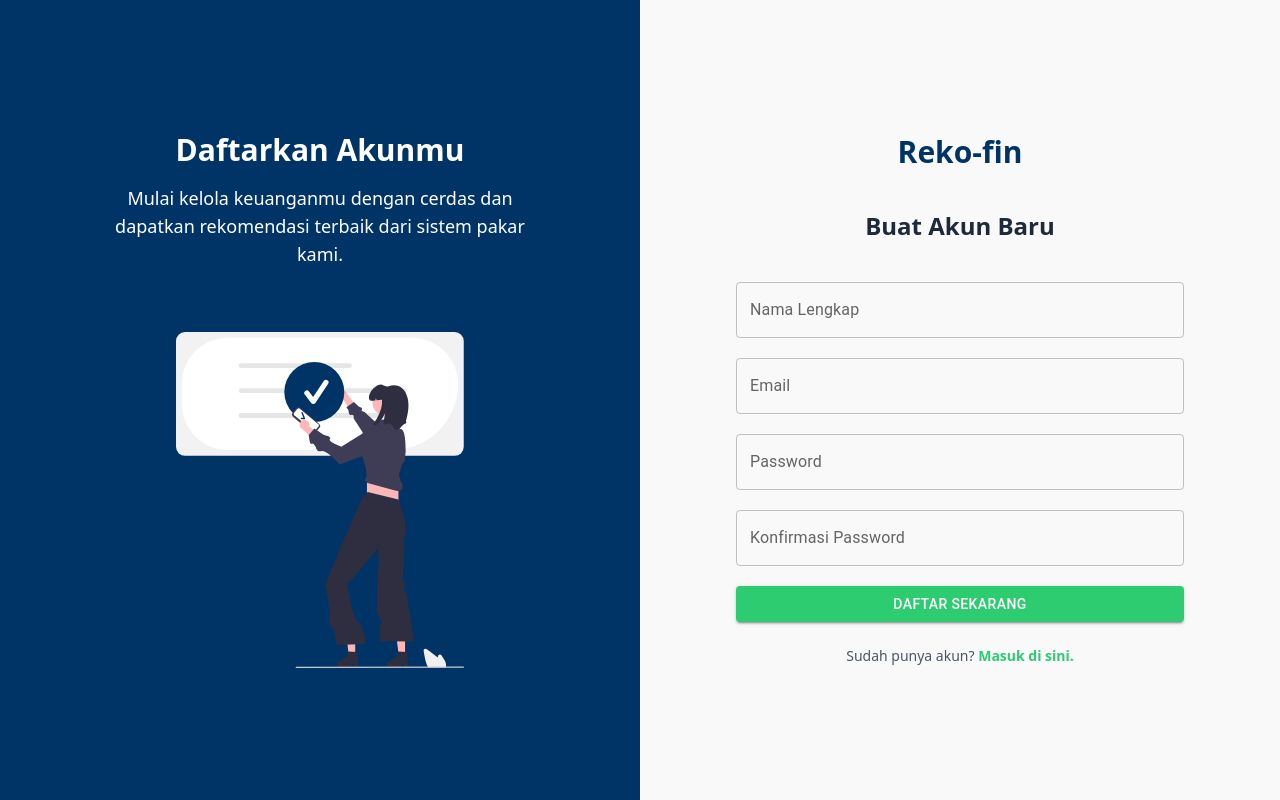
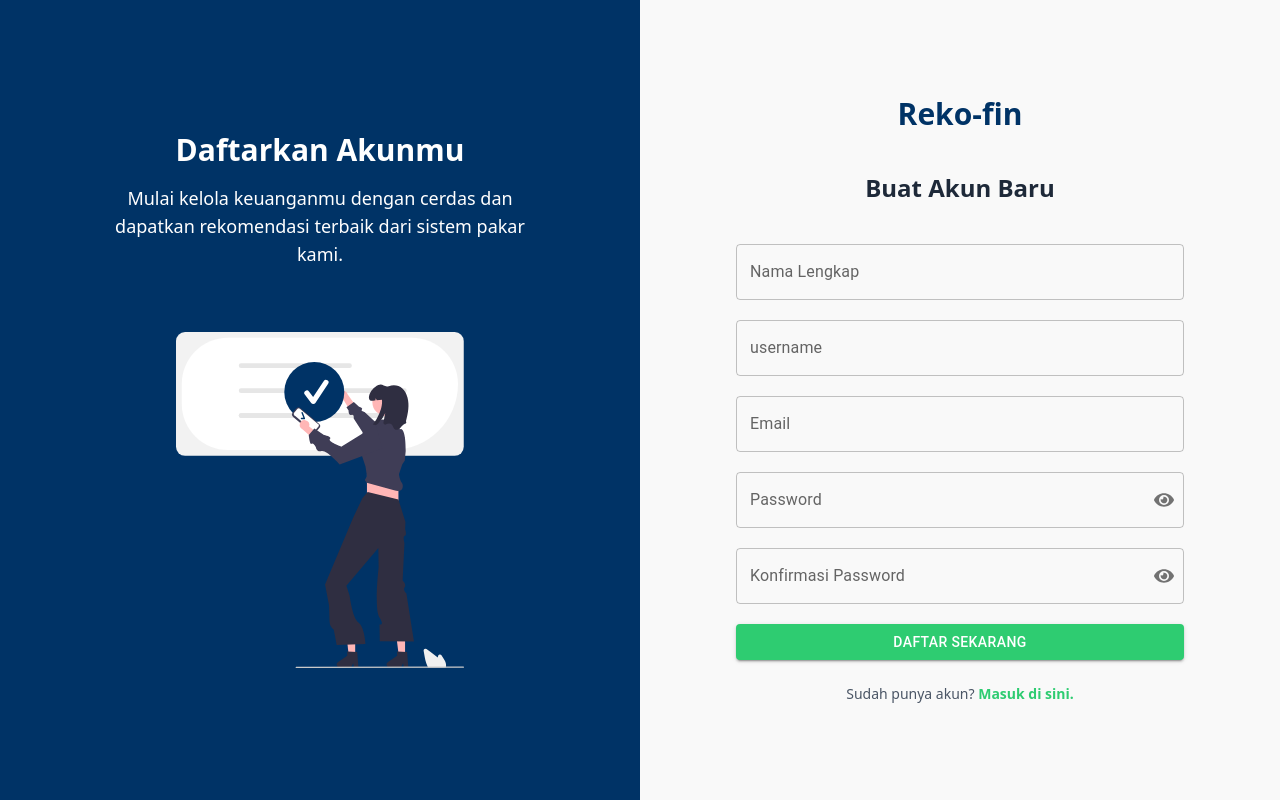
Before and after one commit to fadlanrizki/rekofin-ui, a Next.js app: page /register in a window 1280 px wide. Built offline with nearby package versions, Linux system fonts and the light colour scheme.

Commit message:
fix: Implement password textfield

```diff
--- a/src/components/views/Login/Login.tsx
+++ b/src/components/views/Login/Login.tsx
@@ -1,16 +1,11 @@
 "use client";
 import Image from "next/image";
-import { TextField, Button, InputAdornment, IconButton } from "@mui/material";
-import { FaEye, FaEyeSlash } from "react-icons/fa";
-import { useState } from "react";
+import { TextField, Button } from "@mui/material";
 import Link from "next/link";
 import Logo from "@/components/shared/Logo";
+import PasswordTextfield from "@/components/shared/Textfield/PasswordTextfield/PasswordTextfield";
 
 const Login = () => {
-  const [showPassword, setShowPassword] = useState(false);
-
-  console.log("test");
-
   return (
     <div className="flex min-h-screen">
       {/*Left: Branding Section */}
@@ -54,30 +49,7 @@ const Login = () => {
               type="email"
               placeholder="user@example.com"
             />
-            <TextField
-              fullWidth
-              label="Password"
-              variant="outlined"
-              type="password"
-              placeholder="••••••••"
-              InputProps={{
-                endAdornment: (
-                  <InputAdornment position="end">
-                    <IconButton
-                      aria-label="toggle password visibility"
-                      onClick={() => setShowPassword(!showPassword)}
-                      edge="end"
-                    >
-                      {showPassword ? (
-                        <FaEye size={20} />
-                      ) : (
-                        <FaEyeSlash size={20} />
-                      )}
-                    </IconButton>
-                  </InputAdornment>
-                ),
-              }}
-            />
+            <PasswordTextfield />
 
             <Button
               fullWidth
--- a/src/components/views/Register/Register.tsx
+++ b/src/components/views/Register/Register.tsx
@@ -4,6 +4,7 @@ import Logo from "@/components/shared/Logo";
 import { TextField, Button } from "@mui/material";
 import Link from "next/link";
 import Image from "next/image";
+import PasswordTextfield from "@/components/shared/Textfield/PasswordTextfield/PasswordTextfield";
 
 function Register() {
   return (
@@ -41,6 +42,13 @@ function Register() {
               label="Nama Lengkap"
               variant="outlined"
               type="text"
+              placeholder="Nama Lengkap"
+            />
+            <TextField
+              fullWidth
+              label="username"
+              variant="outlined"
+              type="text"
               placeholder="username"
             />
             <TextField
@@ -50,20 +58,9 @@ function Register() {
               type="email"
               placeholder="user@example.com"
             />
-            <TextField
-              fullWidth
-              label="Password"
-              variant="outlined"
-              type="password"
-              placeholder="••••••••"
-            />
-            <TextField
-              fullWidth
-              label="Konfirmasi Password"
-              variant="outlined"
-              type="password"
-              placeholder="••••••••"
-            />
+            <PasswordTextfield />
+            <PasswordTextfield label="Konfirmasi Password" />
+
             <Button
               fullWidth
               variant="contained"
```
